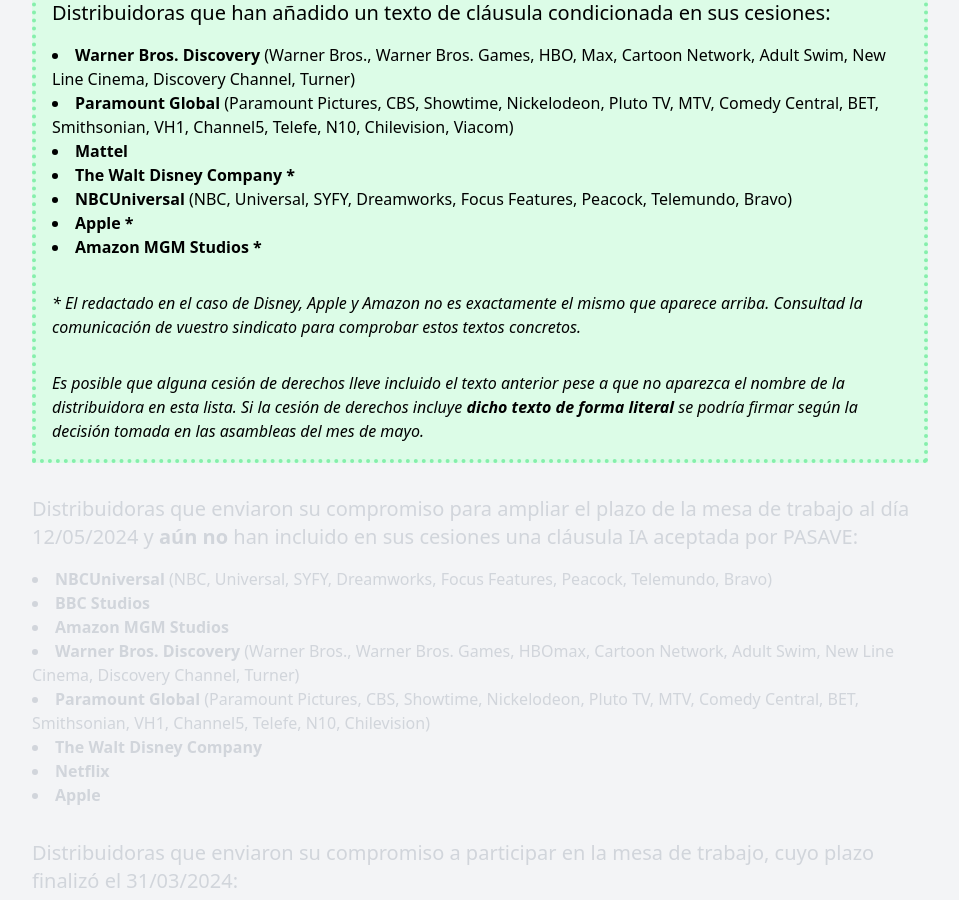
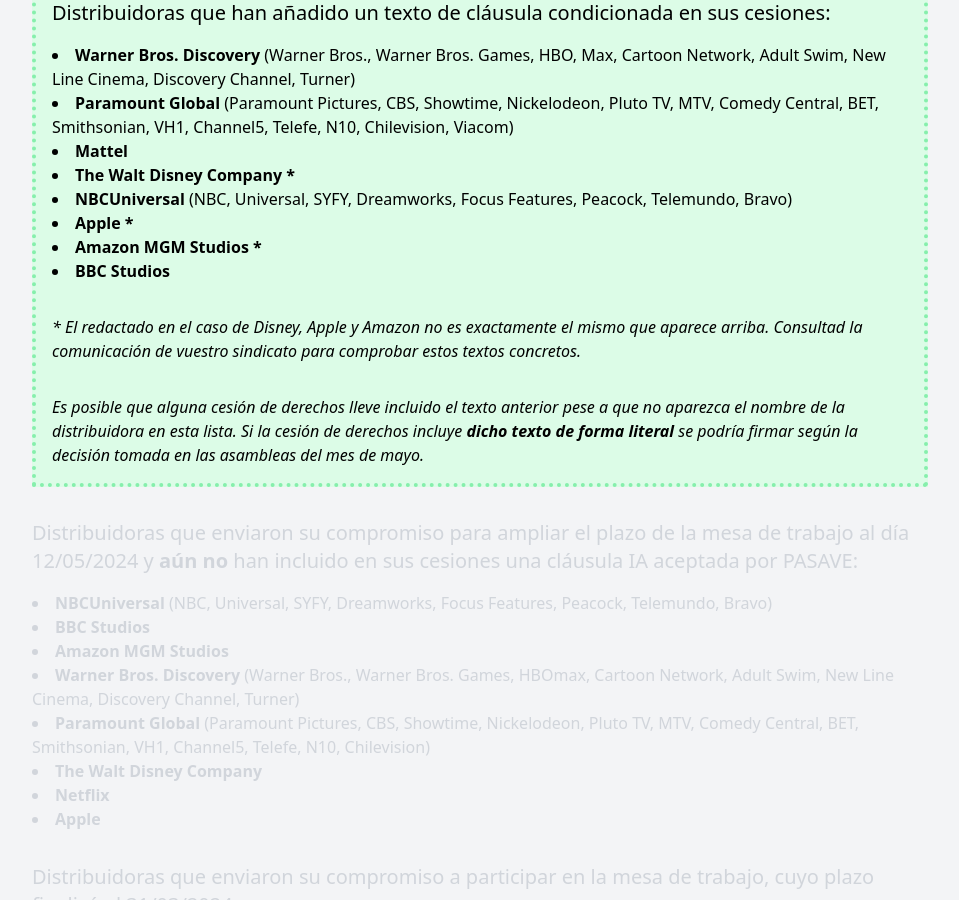
Before and after one commit to mutsuda/pasave.github.io, a Jekyll site: the page built from oklist.md, in a window 1280 px wide and 900 px high, scrolled down 1193 px. Shown: the whole window, without its empty margins (160-1119 px from the left). Built offline with Jekyll 4.4.1, drawn with Linux system fonts in a browser that asks for light colours.

Commit message:
Update oklist.md

```diff
--- a/oklist.md
+++ b/oklist.md
@@ -59,6 +59,7 @@
 		<li><span class="font-bold">NBCUniversal</span> (NBC, Universal, SYFY, Dreamworks, Focus Features, Peacock, Telemundo, Bravo)</li>
 		<li><b>Apple *</b></li>
 		<li><b>Amazon MGM Studios *</b></li>
+		<li><b>BBC Studios</b></li>
 	</ul>
 	<div class="pt-8 italic">* El redactado en el caso de Disney, Apple y Amazon no es exactamente el mismo que aparece arriba. Consultad la comunicación de vuestro sindicato para comprobar estos textos concretos.</div>
 	<div class="pt-8 italic">Es posible que alguna cesión de derechos lleve incluido el texto anterior pese a que no aparezca el nombre de la distribuidora en esta lista. Si la cesión de derechos incluye <b>dicho texto de forma literal</b> se podría firmar según la decisión tomada en las asambleas del mes de mayo.</div>
```
